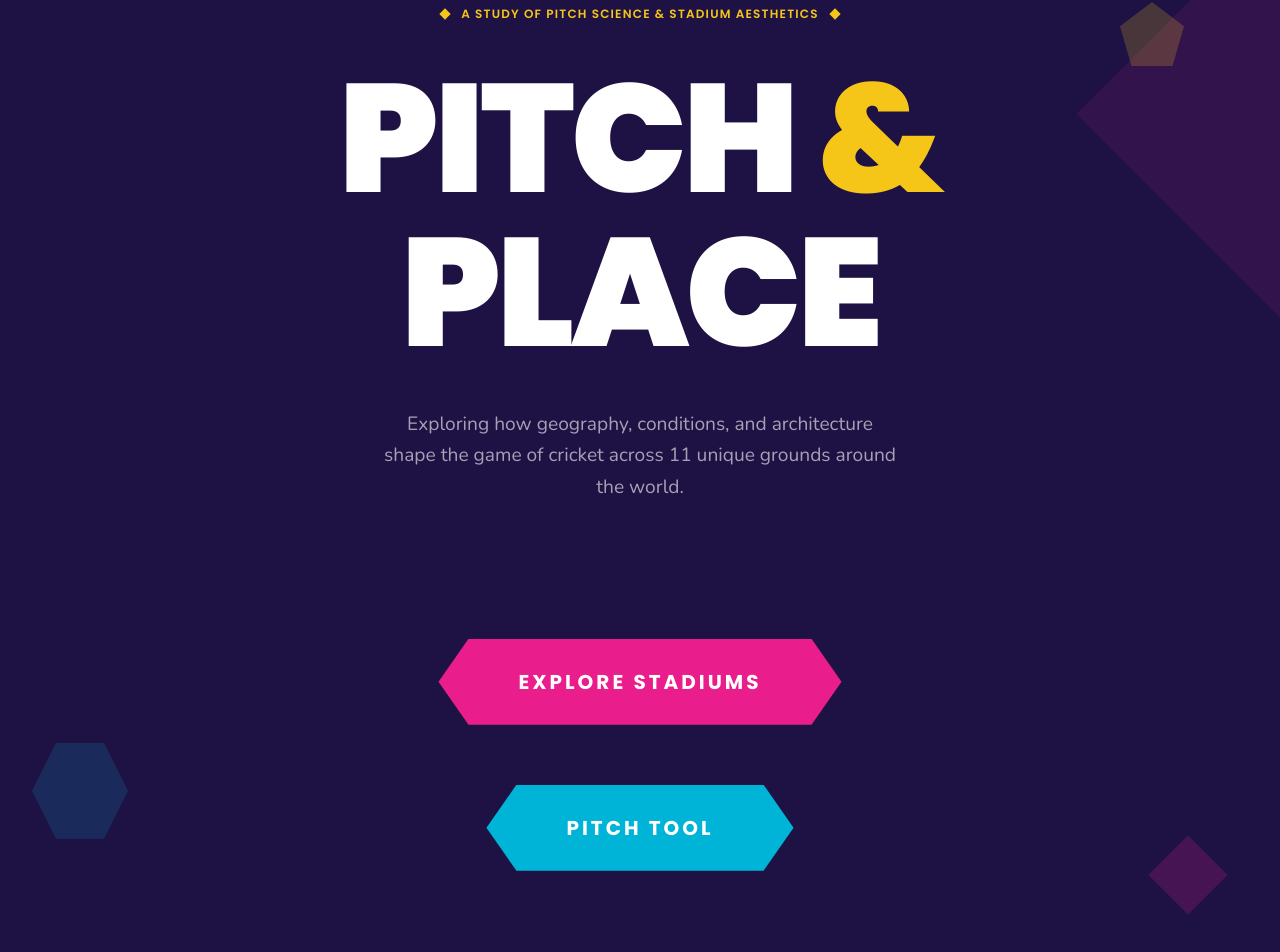
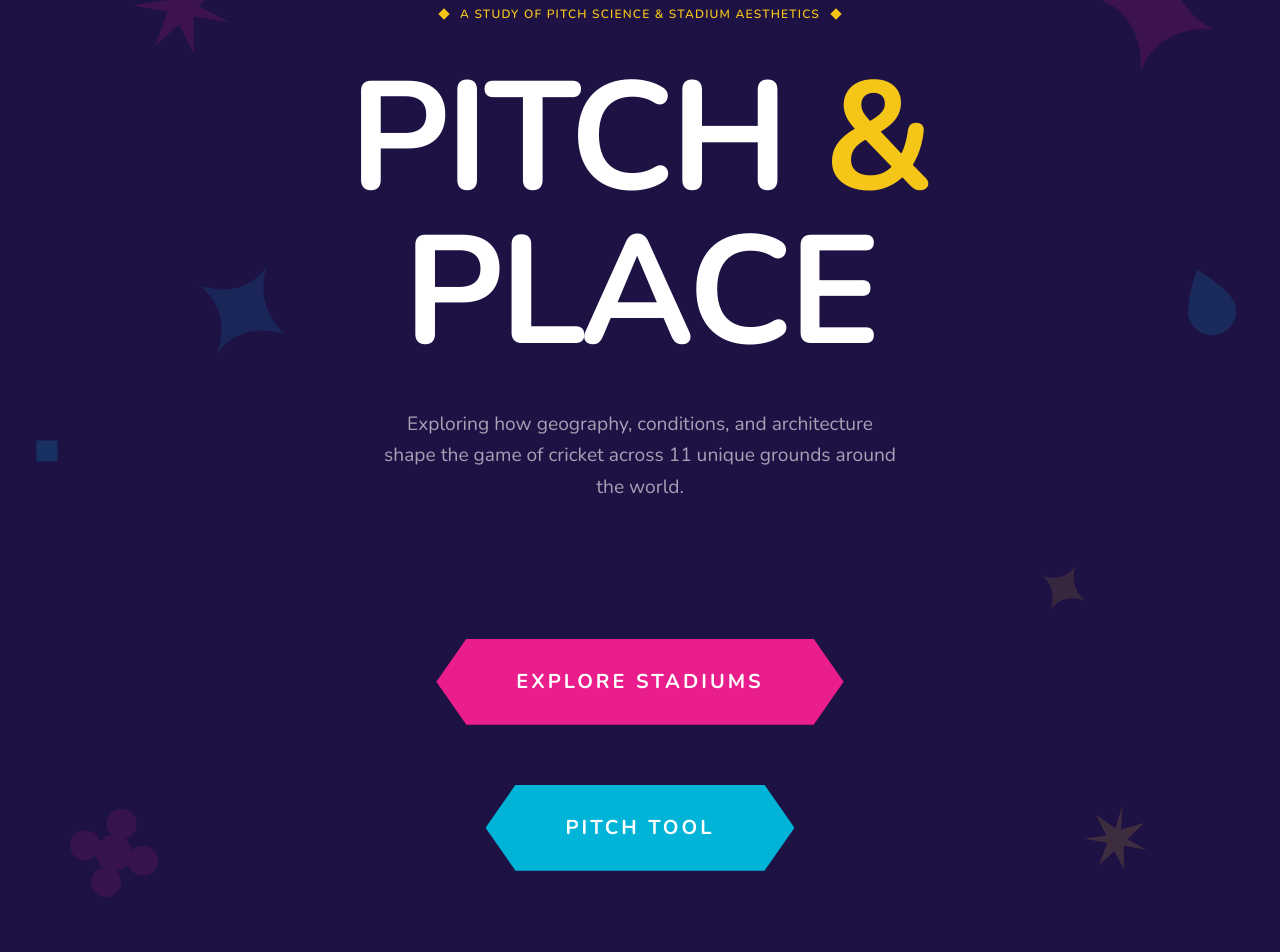
Before and after one commit to jaidenupatel/Cricket-Pitch-Analysis, a Next.js app: page / in a window 1280 px wide. Shown: the part 94-1046 px from the top of the page. Built offline with nearby package versions, Linux system fonts and the light colour scheme.

Commit message:
adding world cup designs across pages and fixing odi/test evening matches

```diff
--- a/app/layout.js
+++ b/app/layout.js
@@ -1,7 +1,7 @@
-import { Poppins, Nunito } from "next/font/google";
+import { Montserrat, Nunito } from "next/font/google";
 import "./globals.css";
 
-const poppins = Poppins({
+const montserrat = Montserrat({
   variable: "--font-poppins",
   subsets: ["latin"],
   weight: ["400", "600", "700", "800", "900"],
@@ -22,7 +22,7 @@ export default function RootLayout({ children }) {
   return (
     <html
       lang="en"
-      className={`${poppins.variable} ${nunito.variable} h-full antialiased`}
+      className={`${montserrat.variable} ${nunito.variable} h-full antialiased`}
     >
       <body
         className="min-h-full flex flex-col"
--- a/app/page.js
+++ b/app/page.js
@@ -1,4 +1,5 @@
 import Link from 'next/link'
+import { StarFour, StarSix, Droplet, Diamond, FlowerCross } from '@/components/WorldCupShapes'
 
 export default function Home() {
   return (
@@ -7,17 +8,34 @@ export default function Home() {
       {/* Top accent bar */}
       <div className="w-full h-1 bg-gradient-to-r from-[#e91e8c] via-[#f5c518] to-[#00b4d8] flex-shrink-0" />
 
-      {/* Decorative shapes */}
-      <div className="absolute top-16 right-0 w-72 h-72 bg-[#e91e8c] opacity-10 rotate-45 transform translate-x-36 pointer-events-none" />
-      <div
-        className="absolute top-24 right-24 w-16 h-16 bg-[#f5c518] opacity-20 pointer-events-none"
-        style={{ clipPath: 'polygon(50% 0%, 100% 38%, 82% 100%, 18% 100%, 0% 38%)' }}
-      />
-      <div
-        className="absolute bottom-32 left-8 w-24 h-24 bg-[#00b4d8] opacity-15 pointer-events-none"
-        style={{ clipPath: 'polygon(25% 0%, 75% 0%, 100% 50%, 75% 100%, 25% 100%, 0% 50%)' }}
-      />
-      <div className="absolute bottom-16 right-16 w-14 h-14 bg-[#e91e8c] opacity-20 rotate-45 transform pointer-events-none" />
+      {/* Decorative World Cup shapes */}
+      <div className="absolute top-10 left-32 pointer-events-none">
+        <StarSix color="#e91e8c" size={110} opacity={0.15} rotate={10} />
+      </div>
+      <div className="absolute top-12 right-16 pointer-events-none">
+        <StarFour color="#e91e8c" size={120} opacity={0.15} rotate={15} />
+      </div>
+      <div className="absolute top-8 right-64 pointer-events-none">
+        <Diamond color="#f5c518" size={40} opacity={0.25} rotate={20} />
+      </div>
+      <div className="absolute top-1/3 right-8 pointer-events-none">
+        <Droplet color="#00b4d8" size={80} opacity={0.15} rotate={-20} />
+      </div>
+      <div className="absolute bottom-24 right-32 pointer-events-none">
+        <StarSix color="#f5c518" size={70} opacity={0.15} rotate={10} />
+      </div>
+      <div className="absolute bottom-16 left-16 pointer-events-none">
+        <FlowerCross color="#e91e8c" size={100} opacity={0.12} rotate={15} />
+      </div>
+      <div className="absolute top-1/2 left-8 pointer-events-none">
+        <Diamond color="#00b4d8" size={30} opacity={0.2} rotate={45} />
+      </div>
+      <div className="absolute top-1/3 left-48 pointer-events-none">
+        <StarFour color="#00b4d8" size={100} opacity={0.12} rotate={30} />
+      </div>
+      <div className="absolute bottom-1/3 right-48 pointer-events-none">
+        <StarFour color="#f5c518" size={50} opacity={0.12} rotate={30} />
+      </div>
 
       {/* Main content */}
       <div className="flex-1 flex flex-col justify-center items-center px-16 md:px-24 py-24 relative z-10 text-center">
@@ -28,7 +46,7 @@ export default function Home() {
             <div className="w-2 h-2 bg-[#f5c518] rotate-45 transform flex-shrink-0" />
             <p
               className="text-[#f5c518] uppercase tracking-widest text-xs font-semibold"
-              style={{ fontFamily: 'var(--font-poppins)' }}
+              style={{ fontFamily: 'var(--font-montserrat)' }}
             >
               A Study of Pitch Science & Stadium Aesthetics
             </p>
@@ -39,7 +57,7 @@ export default function Home() {
           <h1
             className="font-black leading-none mb-10 tracking-tight"
             style={{
-              fontFamily: 'var(--font-poppins)',
+              fontFamily: 'var(--font-montserrat)',
               fontSize: 'clamp(5rem, 12vw, 10rem)',
             }}
           >
@@ -68,7 +86,7 @@ export default function Home() {
             <Link href="/stadiums" style={{textDecoration: 'none'}}>
               <div
                 style={{
-                  fontFamily: 'var(--font-poppins)',
+                  fontFamily: 'var(--font-montserrat)',
                   clipPath: 'polygon(30px 0%, calc(100% - 30px) 0%, 100% 50%, calc(100% - 30px) 100%, 30px 100%, 0% 50%)',
                   backgroundColor: '#e91e8c',
                   color: 'white',
@@ -88,7 +106,7 @@ export default function Home() {
             <Link href="/tool" style={{textDecoration: 'none'}}>
               <div
                 style={{
-                  fontFamily: 'var(--font-poppins)',
+                  fontFamily: 'var(--font-montserrat)',
                   clipPath: 'polygon(30px 0%, calc(100% - 30px) 0%, 100% 50%, calc(100% - 30px) 100%, 30px 100%, 0% 50%)',
                   backgroundColor: '#00b4d8',
                   color: 'white',
--- a/app/stadiums/page.jsx
+++ b/app/stadiums/page.jsx
@@ -1,14 +1,34 @@
 import { stadiums } from '@/data/stadiums'
 import StadiumCard from '@/components/StadiumCard'
 import Link from 'next/link'
+import { StarFour, StarSix, Droplet, Diamond, FlowerCross } from '@/components/WorldCupShapes'
 
 export default function StadiumsPage() {
   return (
     <main className="min-h-screen bg-[#1e1245] text-white">
 
-      {/* Decorative shapes */}
-      <div className="absolute top-10 right-10 w-20 h-20 bg-[#f5c518] opacity-20 rotate-45 transform" />
-      <div className="absolute top-32 right-32 w-12 h-12 bg-[#e91e8c] opacity-30 transform" style={{clipPath: 'polygon(50% 0%, 100% 38%, 82% 100%, 18% 100%, 0% 38%)'}} />
+      {/* Decorative World Cup shapes */}
+      <div className="absolute top-12 right-16 pointer-events-none">
+        <StarFour color="#e91e8c" size={120} opacity={0.15} rotate={15} />
+      </div>
+      <div className="absolute top-8 right-64 pointer-events-none">
+        <Diamond color="#f5c518" size={40} opacity={0.25} rotate={20} />
+      </div>
+      <div className="absolute top-1/3 right-8 pointer-events-none">
+        <Droplet color="#00b4d8" size={80} opacity={0.15} rotate={-20} />
+      </div>
+      <div className="absolute bottom-24 right-32 pointer-events-none">
+        <StarSix color="#f5c518" size={70} opacity={0.15} rotate={10} />
+      </div>
+      <div className="absolute bottom-16 left-16 pointer-events-none">
+        <FlowerCross color="#e91e8c" size={60} opacity={0.12} rotate={0} />
+      </div>
+      <div className="absolute top-1/2 left-8 pointer-events-none">
+        <Diamond color="#00b4d8" size={30} opacity={0.2} rotate={45} />
+      </div>
+      <div className="absolute bottom-1/3 right-48 pointer-events-none">
+        <StarFour color="#f5c518" size={50} opacity={0.12} rotate={30} />
+      </div>
 
       {/* Top accent bar */}
       <div className="w-full h-1 bg-gradient-to-r from-[#e91e8c] via-[#f5c518] to-[#00b4d8]" />
--- a/app/tool/page.jsx
+++ b/app/tool/page.jsx
@@ -3,6 +3,7 @@
 import { useState } from 'react'
 import { stadiums } from '@/data/stadiums'
 import Link from 'next/link'
+import { StarFour, Diamond, Droplet } from '@/components/WorldCupShapes'
 
 const formats = ['Test', 'ODI', 'T20']
 const conditions = ['Morning', 'Afternoon', 'Evening (Under Lights)']
@@ -87,6 +88,12 @@ export default function ToolPage() {
         <h1 className="text-5xl md:text-7xl font-bold tracking-tight mb-4">
           PITCH TOOL
         </h1>
+        <div className="absolute top-8 right-16 pointer-events-none">
+          <StarFour color="#e91e8c" size={80} opacity={0.12} rotate={15} />
+        </div>
+        <div className="absolute top-16 right-48 pointer-events-none">
+          <Diamond color="#f5c518" size={35} opacity={0.2} rotate={20} />
+        </div>
         <p className="text-white/60 text-lg max-w-xl">
           Select a ground, format, and match conditions to get an
           analytical breakdown of expected pitch behavior.
@@ -131,8 +138,13 @@ export default function ToolPage() {
               {formats.map((f) => (
                 <button
                   key={f}
-                  onClick={() => setSelectedFormat(f)}
-                  style={{ color: 'white', fontFamily: 'var(--font-poppins)' }}
+                  onClick={() => {
+                    setSelectedFormat(f)
+                    if (selectedCondition === 'Evening (Under Lights)') {
+                      setSelectedCondition('')
+                    }
+                  }}
+                  style={{ color: 'white', fontFamily: 'var(--font-montserrat)' }}
                   className={`flex-1 py-3 text-sm uppercase tracking-widest border transition-colors ${
                     selectedFormat === f
                       ? 'bg-[#e9138c] border-[#e91e8c] text-white'
@@ -151,20 +163,25 @@ export default function ToolPage() {
               Match Time
             </label>
             <div className="flex flex-col gap-3">
-              {conditions.map((c) => (
+              {conditions.map((c) => {
+                const isDisabled = c === 'Evening (Under Lights)' && (selectedFormat === 'Test' || selectedFormat === 'ODI')
+                return (
                   <button
                     key={c}
-                  onClick={() => setSelectedCondition(c)}
-                  style={{ color: 'white', fontFamily: 'var(--font-poppins)' }}
+                    onClick={() => !isDisabled && setSelectedCondition(c)}
+                    style={{ color: 'white', fontFamily: 'var(--font-montserrat)' }}
                     className={`py-3 px-4 text-sm uppercase tracking-widest border text-left transition-colors ${
-                    selectedCondition === c
+                      isDisabled
+                        ? 'bg-[#1e1245] border-[#2d1b69] text-white/20 cursor-not-allowed'
+                        : selectedCondition === c
                         ? 'bg-[#e91e8c] border-[#e91e8c] text-white'
                         : 'bg-[#2d1b69] border-[#3d2b79] text-white hover:border-[#e91e8c]'
                     }`}
                   >
-                  {c}
+                    {c} {isDisabled && '— N/A for this format'}
                   </button>
-              ))}
+                )
+              })}
             </div>
           </div>
         </div>
--- /dev/null
+++ b/components/WorldCupShapes.jsx
@@ -0,0 +1,77 @@
+export function StarFour({ color = '#e91e8c', size = 60, opacity = 1, rotate = 0 }) {
+  return (
+    <svg
+      width={size}
+      height={size}
+      viewBox="0 0 100 100"
+      style={{ opacity, transform: `rotate(${rotate}deg)` }}
+    >
+      <path
+        fill={color}
+        d="M50 0 C50 0 55 40 100 50 C100 50 55 55 50 100 C50 100 45 55 0 50 C0 50 45 45 50 0Z"
+      />
+    </svg>
+  )
+}
+
+export function StarSix({ color = '#f5c518', size = 60, opacity = 1, rotate = 0 }) {
+  return (
+    <svg
+      width={size}
+      height={size}
+      viewBox="0 0 100 100"
+      style={{ opacity, transform: `rotate(${rotate}deg)` }}
+    >
+      <path
+        fill={color}
+        d="M50 5 L54 40 L85 25 L65 52 L95 62 L62 62 L68 95 L50 72 L32 95 L38 62 L5 62 L35 52 L15 25 L46 40 Z"
+      />
+    </svg>
+  )
+}
+
+export function Droplet({ color = '#00b4d8', size = 60, opacity = 1, rotate = 0 }) {
+  return (
+    <svg
+      width={size}
+      height={size}
+      viewBox="0 0 100 100"
+      style={{ opacity, transform: `rotate(${rotate}deg)` }}
+    >
+      <path
+        fill={color}
+        d="M50 10 C50 10 20 45 20 65 C20 82 34 95 50 95 C66 95 80 82 80 65 C80 45 50 10 50 10Z"
+      />
+    </svg>
+  )
+}
+
+export function Diamond({ color = '#e91e8c', size = 40, opacity = 1, rotate = 0 }) {
+  return (
+    <svg
+      width={size}
+      height={size}
+      viewBox="0 0 100 100"
+      style={{ opacity, transform: `rotate(${rotate}deg)` }}
+    >
+      <rect x="15" y="15" width="70" height="70" fill={color} transform="rotate(45 50 50)" />
+    </svg>
+  )
+}
+
+export function FlowerCross({ color = '#e91e8c', size = 60, opacity = 1, rotate = 0 }) {
+  return (
+    <svg
+      width={size}
+      height={size}
+      viewBox="0 0 100 100"
+      style={{ opacity, transform: `rotate(${rotate}deg)` }}
+    >
+      <circle cx="50" cy="20" r="15" fill={color} />
+      <circle cx="50" cy="80" r="15" fill={color} />
+      <circle cx="20" cy="50" r="15" fill={color} />
+      <circle cx="80" cy="50" r="15" fill={color} />
+      <circle cx="50" cy="50" r="18" fill={color} />
+    </svg>
+  )
+}
```
Also changed, not shown: app/stadiums/[slug]/page.jsx (+12 -12 lines). Lines whose indentation alone changed are shown as unchanged.
